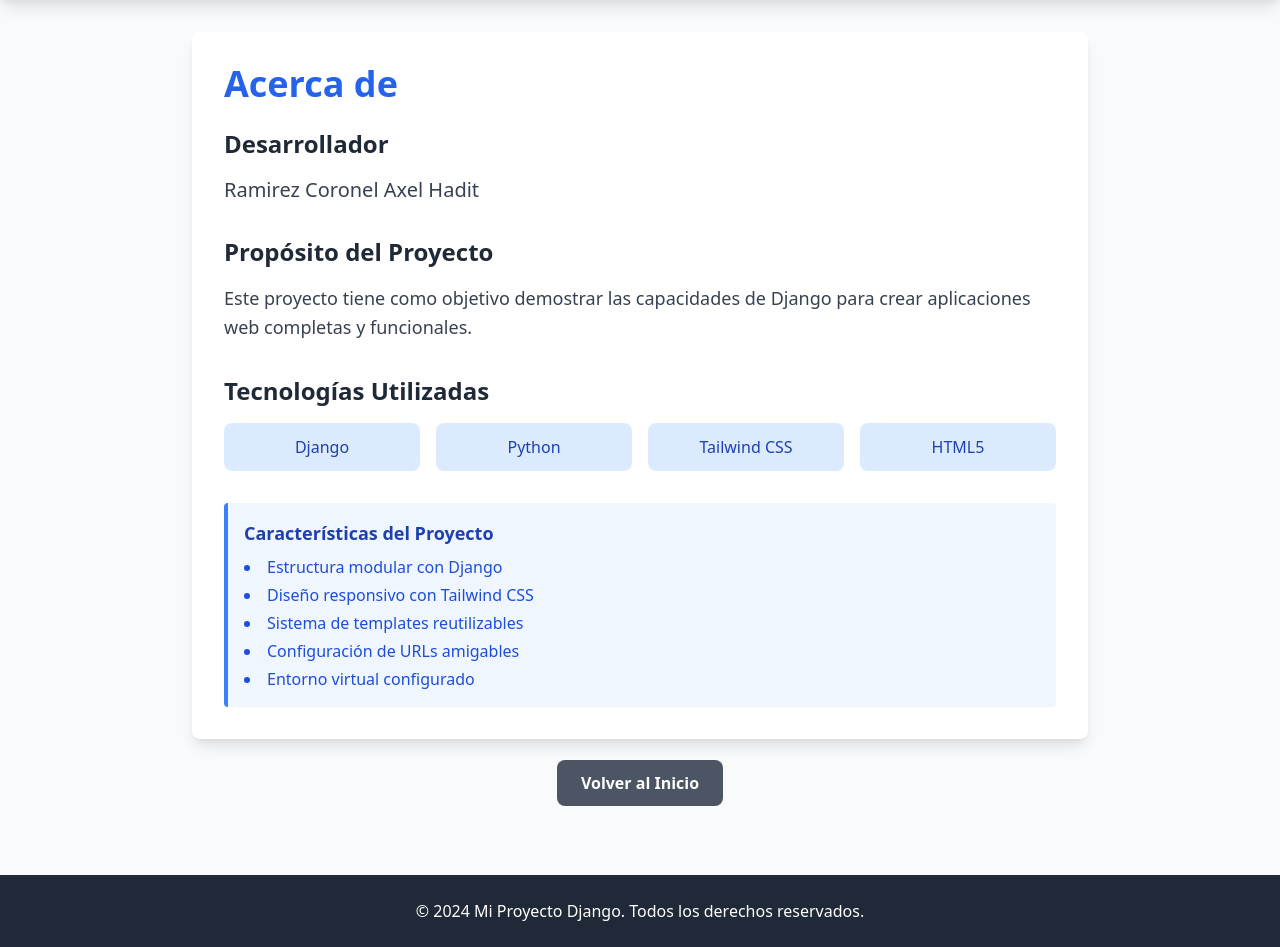
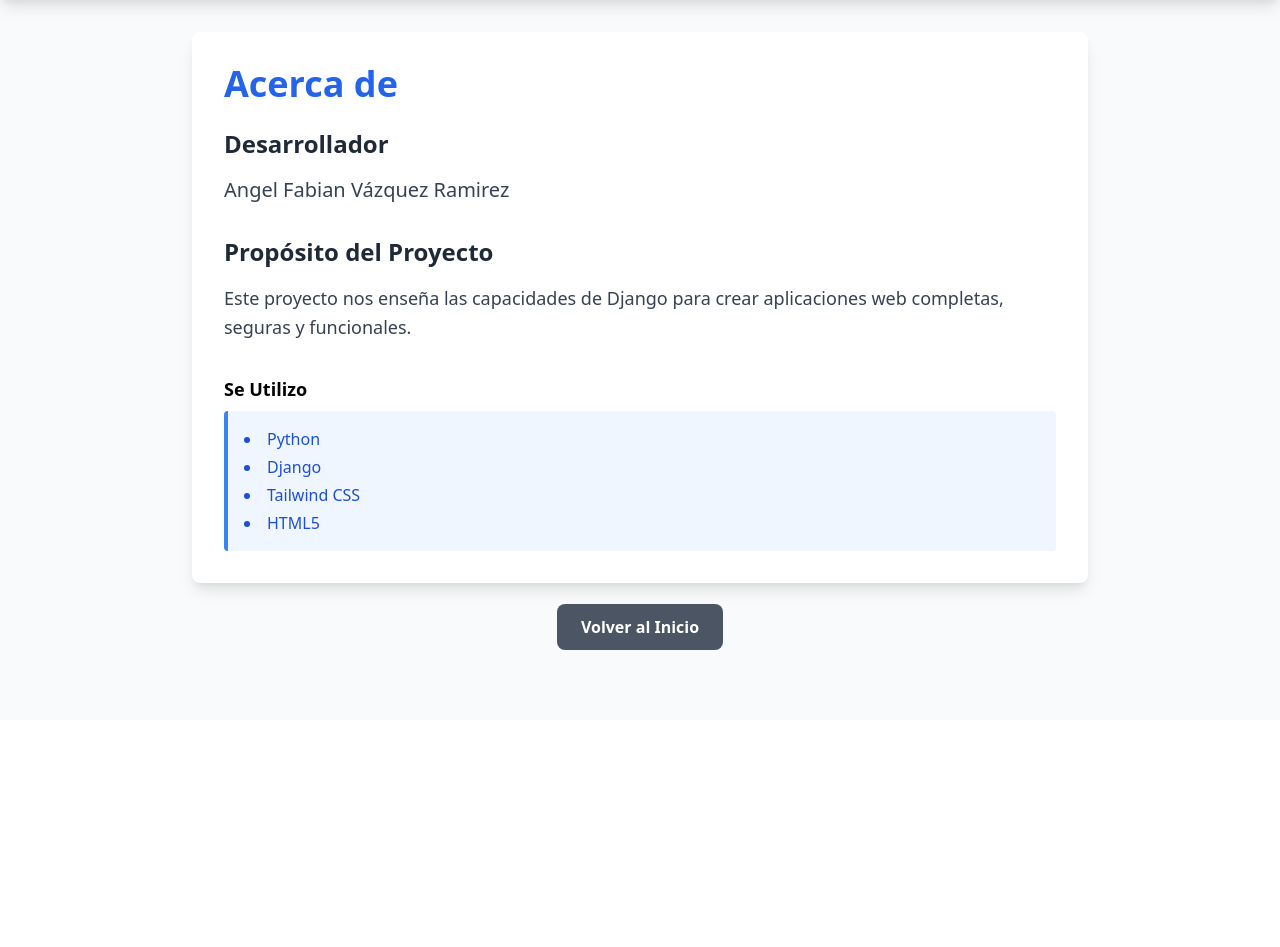
Before and after one commit to AxelRamirezC/mi-proyecto-django, a Django app: page /acerca/ in a window 1280 px wide. Shown: the part 80-1027 px from the top of the page. After the commit the page ends 730 px from the top, so only its background shows below. Run offline with Django 5.2, Linux system fonts and the light colour scheme.

Commit message:
Initial commit: Proyecto Django completo

```diff
--- a/principal/templates/acerca.html
+++ b/principal/templates/acerca.html
@@ -17,25 +17,13 @@
             <p class="text-lg text-gray-700 leading-relaxed">{{ proposito }}</p>
         </div>
 
-        <div class="mb-8">
-            <h2 class="text-2xl font-semibold text-gray-800 mb-4">Tecnologías Utilizadas</h2>
-            <div class="grid grid-cols-2 md:grid-cols-4 gap-4">
-                {% for tecnologia in tecnologias %}
-                <div class="bg-blue-100 text-blue-800 py-3 px-4 rounded-lg text-center font-medium">
-                    {{ tecnologia }}
-                </div>
-                {% endfor %}
-            </div>
-        </div>
-
+        <h3 class="text-lg font-semibold text-black-800 mb-2">Se Utilizo</h3>
         <div class="bg-blue-50 border-l-4 border-blue-500 p-4 rounded">
-            <h3 class="text-lg font-semibold text-blue-800 mb-2">Características del Proyecto</h3>
             <ul class="list-disc list-inside text-blue-700 space-y-1">
-                <li>Estructura modular con Django</li>
-                <li>Diseño responsivo con Tailwind CSS</li>
-                <li>Sistema de templates reutilizables</li>
-                <li>Configuración de URLs amigables</li>
-                <li>Entorno virtual configurado</li>
+                <li>Python</li>
+                <li>Django</li>
+                <li>Tailwind CSS</li>
+                <li>HTML5</li>
             </ul>
         </div>
     </div>
--- a/principal/templates/base.html
+++ b/principal/templates/base.html
@@ -28,11 +28,5 @@
         {% endblock %}
     </main>
 
-    <!-- Footer -->
-    <footer class="bg-gray-800 text-white py-6 mt-12">
-        <div class="container mx-auto px-4 text-center">
-            <p>&copy; 2024 Mi Proyecto Django. Todos los derechos reservados.</p>
-        </div>
-    </footer>
 </body>
 </html>
--- a/principal/views.py
+++ b/principal/views.py
@@ -3,15 +3,14 @@ from django.shortcuts import render
 def inicio(request):
     context = {
         'titulo': 'Bienvenido a mi proyecto Django',
-        'subtitulo': 'Este es el inicio de tu aplicación web'
+        'subtitulo': 'Este es tu primer template en Django 🎉'
     }
     return render(request, 'inicio.html', context)
 
 def acerca(request):
     context = {
         'titulo': 'Acerca de',
-        'nombre': 'Ramirez Coronel Axel Hadit',
-        'proposito': 'Este proyecto tiene como objetivo demostrar las capacidades de Django para crear aplicaciones web completas y funcionales.',
-        'tecnologias': ['Django', 'Python', 'Tailwind CSS', 'HTML5']
+        'nombre': 'Angel Fabian Vázquez Ramirez',
+        'proposito': 'Este proyecto nos enseña las capacidades de Django para crear aplicaciones web completas, seguras y funcionales.',
     }
     return render(request, 'acerca.html', context)
```
Also changed, not shown: principal/templates/inicio.html (+8 -10 lines), README.md, 2 other files.
